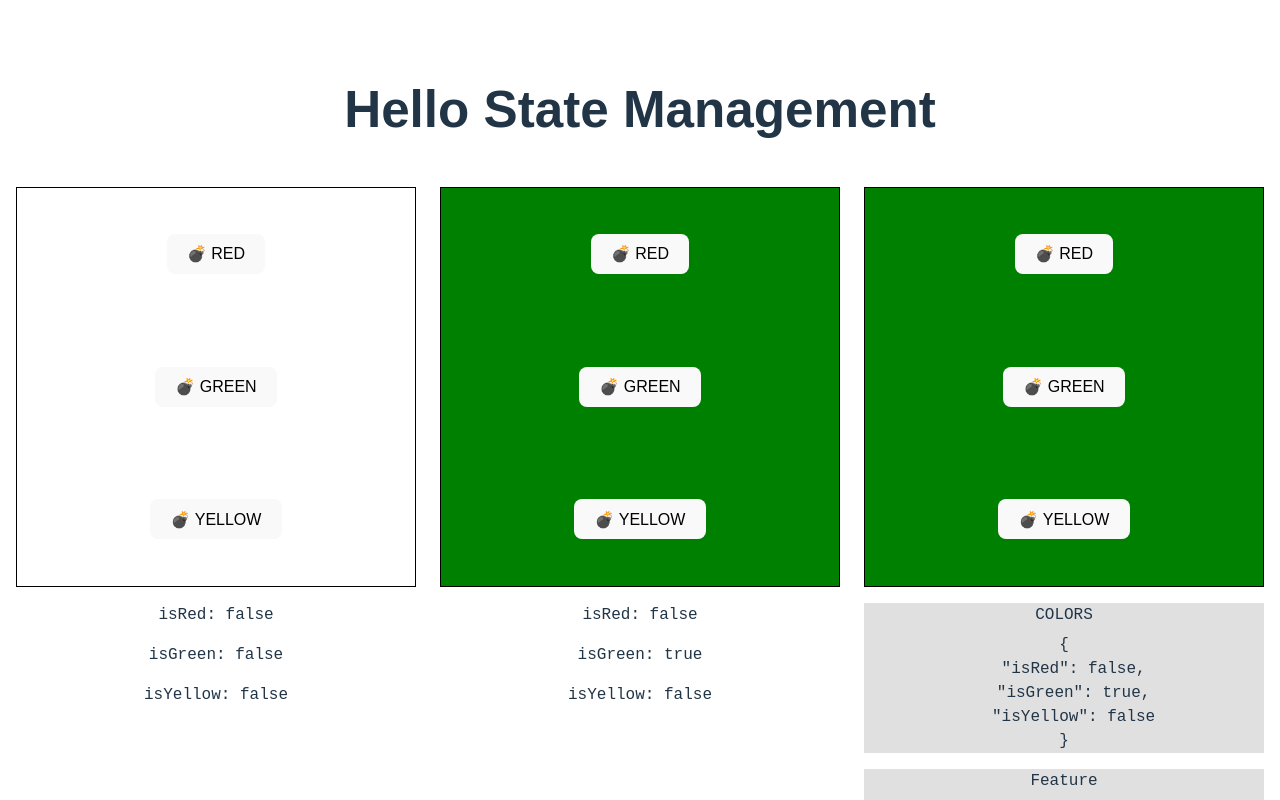
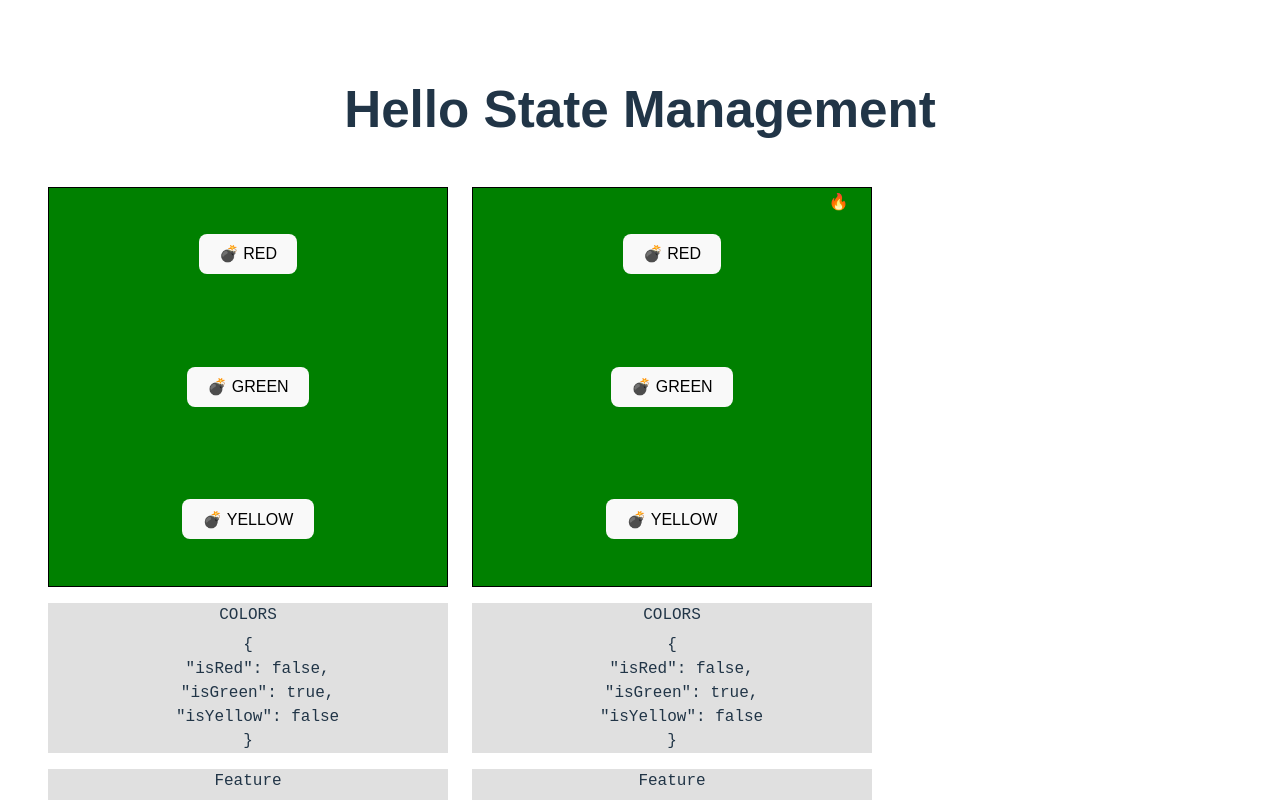
Before and after one commit to rdzcn/react-state-management, a React (Vite) app: page / in a window 1280 px wide. Shown: the top 800 px of the page. Built offline with nearby package versions, Linux system fonts and the light colour scheme.

Commit message:
create deep children

```diff
--- a/src/App.css
+++ b/src/App.css
@@ -76,3 +76,41 @@
 .App .json > span {
   margin-bottom: 6px;
 }
+
+.App .deep-child {
+  display: grid;
+  place-items: center;
+  position: absolute;
+  top: 0;
+  right: 0;
+  width: 105px;
+  height: 105px;
+}
+
+.App .child-level-1 {
+  width: 100px;
+  height: 100px;
+}
+
+.App .child-level-2 {
+  width: 95px;
+  height: 95px;
+}
+
+.App .child-level-3 {
+  width: 90px;
+  height: 90px;
+}
+
+.App .child-level-4 {
+  width: 85px;
+  height: 85px;
+}
+
+.App .child-level-5 {
+  width: 80px;
+  height: 80px;
+  display: flex;
+  justify-content: flex-end;
+  align-items: start;
+}
--- a/src/App.jsx
+++ b/src/App.jsx
@@ -2,15 +2,15 @@ import MyComponent from "./MyComponent";
 import MyAsyncComponent from "./MyAsyncComponent";
 import "./App.css";
 import MyTwoAsyncComponent from "./MyTwoAsyncComponent";
+import MyAsyncWithContextComponent from "./MyAsyncWithContextComponent";
 
 export default function App() {
   return (
     <div className="App">
       <h1 style={{ marginBottom: "48px" }}>Hello State Management</h1>
       <div class="components-container">
-        <MyComponent />
-        <MyAsyncComponent />
         <MyTwoAsyncComponent />
+        <MyAsyncWithContextComponent />
       </div>
     </div>
   );
--- /dev/null
+++ b/src/MyAsyncWithContextComponent.jsx
@@ -0,0 +1,132 @@
+import { useEffect, useState } from "react";
+import { fetchAllColors, fetchFeatureConfig } from "./helpers";
+import DeepChild from "./components/deepChild/DeepChild";
+
+const MyAsyncWithContextComponent = () => {
+  const [error, setError] = useState(false);
+  const [isFetchingData, setIsFetchingData] = useState(false);
+  const [colors, setColors] = useState({
+    isRed: false,
+    isGreen: false,
+    isYellow: false,
+  });
+
+  const [feature, setFeature] = useState({
+    isRed: false,
+    isGreen: false,
+    isYellow: false,
+  });
+
+  const getAllColors = async () => {
+    const response = await fetchAllColors(4000);
+    if (response.error) {
+      setError(true);
+      return {};
+    }
+    return response.data;
+  };
+
+  const getFeature = async () => {
+    const response = await fetchFeatureConfig(500);
+    if (response.error) {
+      setError(true);
+      return {};
+    }
+    return response.data;
+  };
+
+  useEffect(() => {
+    setIsFetchingData(true);
+    Promise.all([getAllColors(), getFeature()])
+      .then(([colors, feature]) => {
+        setColors(colors);
+        setFeature(feature);
+      })
+      .finally(() => {
+        setIsFetchingData(false);
+      });
+  }, []);
+
+  if (isFetchingData) {
+    return <div class="my-component" />;
+  }
+
+  return (
+    !isFetchingData && (
+      <div>
+        <div
+          class={
+            colors.isRed
+              ? "my-component-red"
+              : colors.isGreen
+              ? "my-component-green"
+              : colors.isYellow
+              ? "my-component-yellow"
+              : "my-component"
+          }
+        >
+          <div class="button-container">
+            <DeepChild />
+            <button
+              type="button"
+              onClick={() => {
+                const nextRedState = !colors.isRed;
+                setColors({
+                  isGreen: nextRedState ? false : colors.isGreen,
+                  isYellow: nextRedState ? false : colors.isYellow,
+                  isRed: nextRedState,
+                });
+              }}
+            >
+              <span role="img" aria-label="bomb">
+                💣 RED
+              </span>
+            </button>
+            <button
+              type="button"
+              onClick={() => {
+                const nextGreenState = !colors.isGreen;
+                setColors({
+                  isGreen: nextGreenState,
+                  isYellow: nextGreenState ? false : colors.isYellow,
+                  isRed: nextGreenState ? false : colors.isRed,
+                });
+              }}
+            >
+              <span role="img" aria-label="bomb">
+                💣 GREEN
+              </span>
+            </button>
+            <button
+              type="button"
+              onClick={() => {
+                const nextYellowState = !colors.isYellow;
+                setColors({
+                  isGreen: nextYellowState ? false : colors.isGreen,
+                  isYellow: nextYellowState,
+                  isRed: nextYellowState ? false : colors.isRed,
+                });
+              }}
+            >
+              <span role="img" aria-label="bomb">
+                💣 YELLOW
+              </span>
+            </button>
+          </div>
+        </div>
+        <div>
+          <pre class="json">
+            <span>COLORS</span>
+            {JSON.stringify(colors, null, 2)}
+          </pre>
+          <pre class="json">
+            <span>Feature</span>
+            {JSON.stringify(feature, null, 2)}
+          </pre>
+        </div>
+      </div>
+    )
+  );
+};
+
+export default MyAsyncWithContextComponent;
--- /dev/null
+++ b/src/components/deepChild/ChildLevel1.jsx
@@ -0,0 +1,9 @@
+import ChildLevel2 from "./ChildLevel2";
+
+export default function ChildLevel1() {
+  return (
+    <div class="child-level-1">
+      <ChildLevel2 />
+    </div>
+  );
+}
--- /dev/null
+++ b/src/components/deepChild/ChildLevel2.jsx
@@ -0,0 +1,9 @@
+import ChildLevel3 from "./ChildLevel3";
+
+export default function ChildLevel2() {
+  return (
+    <div class="child-level-2">
+      <ChildLevel3 />
+    </div>
+  );
+}
--- /dev/null
+++ b/src/components/deepChild/ChildLevel3.jsx
@@ -0,0 +1,9 @@
+import ChildLevel4 from "./ChildLevel4";
+
+export default function ChildLevel3() {
+  return (
+    <div class="child-level-3">
+      <ChildLevel4 />
+    </div>
+  );
+}
--- /dev/null
+++ b/src/components/deepChild/ChildLevel4.jsx
@@ -0,0 +1,9 @@
+import ChildLevel5 from "./ChildLevel5";
+
+export default function ChildLevel4() {
+  return (
+    <div class="child-level-4">
+      <ChildLevel5 />
+    </div>
+  );
+}
--- /dev/null
+++ b/src/components/deepChild/ChildLevel5.jsx
@@ -0,0 +1,3 @@
+export default function ChildLevel5() {
+  return <div class="child-level-5">🔥</div>;
+}
--- /dev/null
+++ b/src/components/deepChild/DeepChild.jsx
@@ -0,0 +1,9 @@
+import ChildLevel1 from "./ChildLevel1";
+
+export default function DeepChild() {
+  return (
+    <div class="deep-child">
+      <ChildLevel1 />
+    </div>
+  );
+}
--- a/vite.config.js
+++ b/vite.config.js
@@ -1,5 +1,5 @@
-import { defineConfig } from 'vite'
-import react from '@vitejs/plugin-react'
+import { defineConfig } from "vite";
+import react from "@vitejs/plugin-react";
 
 // https://vitejs.dev/config/
 export default defineConfig({
@@ -7,7 +7,7 @@ export default defineConfig({
     outDir: "build",
   },
   server: {
-    port: 3000,
+    port: 8080,
   },
   plugins: [react()],
-})
+});
```
